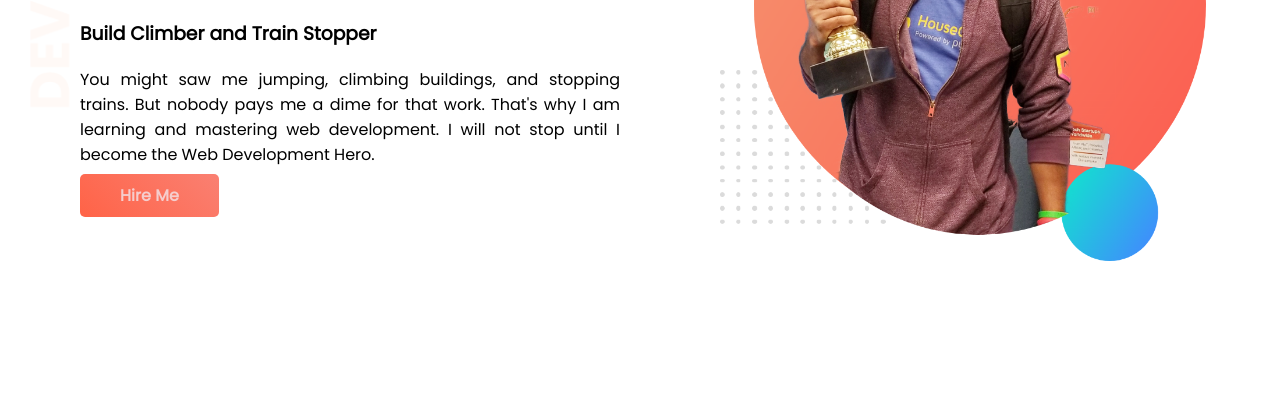
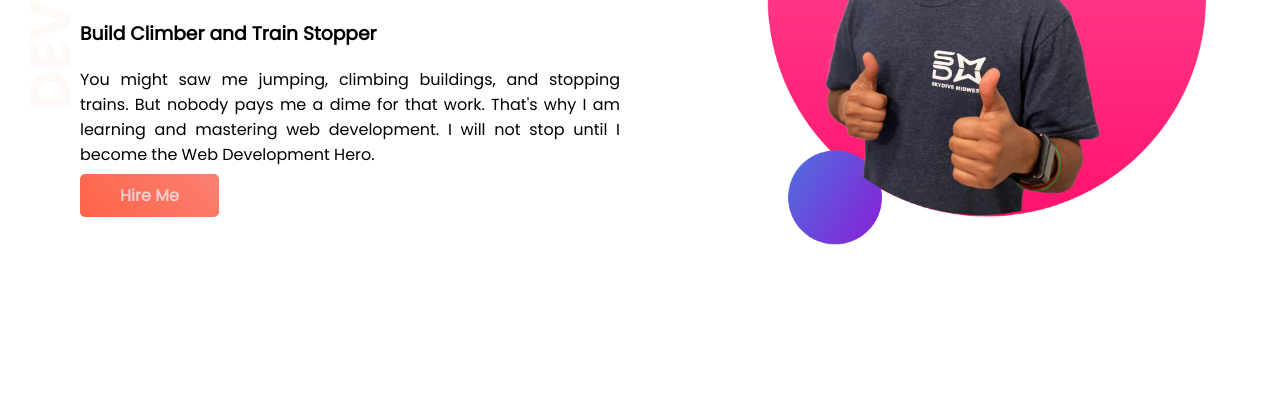
Before and after one commit to Sujan-2021/Developer-Portfolio, a plain HTML site: page index.html in a window 1280 px wide. Shown: the part 252-651 px from the top of the page. Drawn offline with Linux system fonts and the light colour scheme.

Commit message:
3rd commit

```diff
--- a/index.html
+++ b/index.html
@@ -25,7 +25,7 @@
             <a class="link-button" href="#" target="_blank">Hire Me</a>
         </div>
         <div class="image-part half-width">
-            <img src="/images/jhankar.png" alt="">
+            <img src="/images/jhankar2.png" alt="">
         </div>
     </section>
 
```
